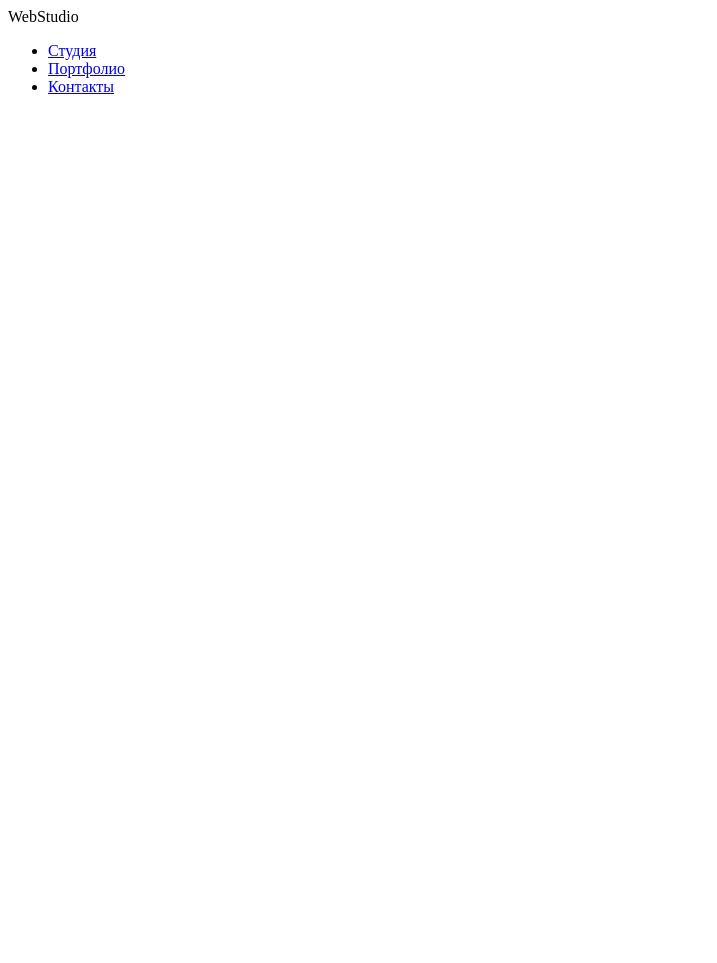
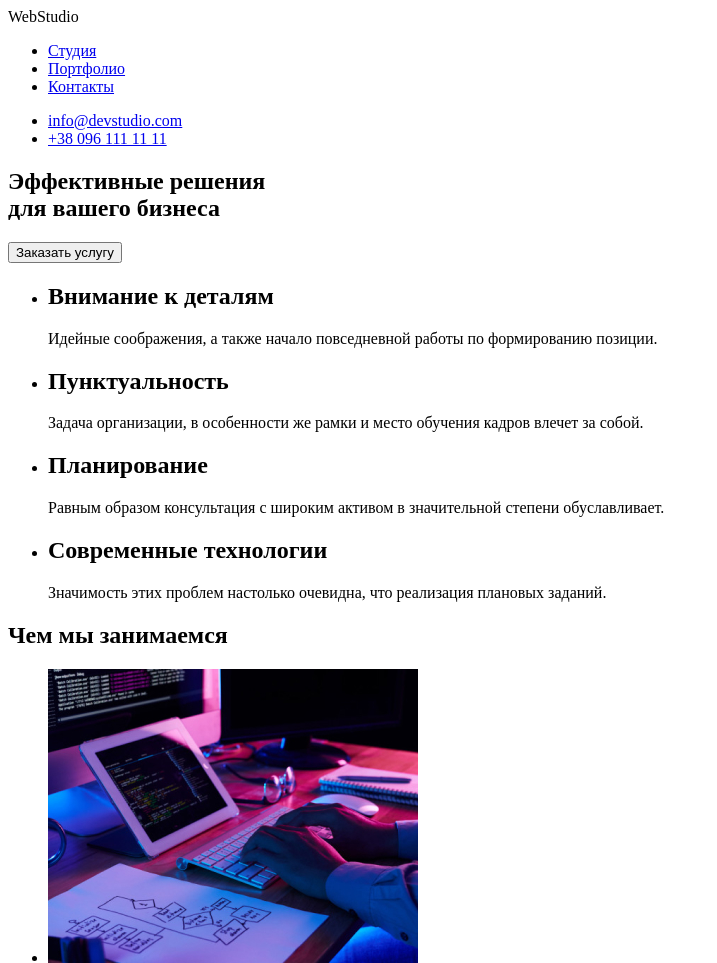
Before and after one commit to piv2003/goit-2022-06, a plain HTML site: page index.html in a window 1280 px wide. Shown: the top 963 px of the page, without its empty margins (0-717 px from the left). Before the commit the page ends 800 px from the top, so only its background shows below. Drawn offline with Linux system fonts and the light colour scheme.

Commit message:
Update index.html
add 1,2,3 section

```diff
--- a/index.html
+++ b/index.html
@@ -8,9 +8,8 @@
 </head>
 <body>
   <header class="main-header">
-    <div class="main-container">
     <div class="main-header-logo">
-        WebStudio
+    <span class="main-header-web">WebStudio</span>
     </div>
     <nav class="navigation">
     <ul class="navgation-list">
@@ -31,14 +30,88 @@
       </li>
     </ul>
     </nav>
-    </div>
+    <ul class="contacts">
+    <li>
+      <a href="mailto:info@devstudio.com">info@devstudio.com</a>
+    </li>
+    <li>
+      <a href="tel:+380961111111">+38 096 111 11 11</a>
+    </li>
+    </ul>
   </header>
+  <!------------------------------   End header    ----------------------------->
   <main>
-
+    <!------------------------------   Section 1 start    ----------------------------->
+    <section class="effective-solutions">
+      <h1 class="effective-solutions-title">
+        Эффективные решения<br>для вашего бизнеса
+      </h1>
+      <button class="buttons">
+        Заказать услугу
+      </button>
+    </section>
+    <!------------------------------   Section 1 end    ----------------------------->
+    <!------------------------------   Section 2 start    ----------------------------->
+    <section class="featuries">
+      <ul class="featuries-list">
+        <li class="featuries-item">
+          <h2 class="featuries-title">
+            Внимание к деталям
+          </h2>
+          <p class="featuries-text">
+            Идейные соображения, а также начало повседневной работы по формированию позиции.
+          </p>
+        </li>
+        <li class="featuries-item">
+          <h2 class="featuries-title">
+            Пунктуальность
+          </h2>
+          <p class="featuries-text">
+            Задача организации, в особенности же рамки и место обучения кадров влечет за собой.
+          </p>
+        </li>
+        <li class="featuries-item">
+          <h2 class="featuries-title">
+            Планирование
+          </h2>
+          <p class="featuries-text">
+            Равным образом консультация с широким активом в значительной степени обуславливает.
+          </p>
+        </li>
+        <li class="featuries-item">
+          <h2 class="featuries-title">
+            Современные технологии
+          </h2>
+          <p class="featuries-text">
+            Значимость этих проблем настолько очевидна, что реализация плановых заданий.
+          </p>
+        </li>
+      </ul>
+    </section>
+    <!------------------------------   Section 2 end    ----------------------------->
+    <!------------------------------   Section 3 start    ----------------------------->
+    <section class="our-business">
+      <h2 class="our-business-title">
+        Чем мы занимаемся
+      </h2>
+        <ul class="our-business-list">
+          <li class="our-business-item">
+            <img src="./images/block-diagram.jpg" class="our-business-images" width="370" height="294" alt="block diagram">
+          </li>
+          <li class="our-business-item">
+            <img src="./images/adaptive-design.jpg" class="our-business-images" width="370" height="294" alt="adaptive-design">
+          </li>
+          <li class="our-business-item">
+            <img src="./images/color-scheme.jpg" class="our-business-images" width="370" height="294" alt="color-scheme">
+          </li>
+        </ul>
+    </section>
+    <!------------------------------   Section 3 end    ----------------------------->
   </main>
+  <!------------------------------   End main    ----------------------------->
   <footer>
 
   </footer>
-
+  <!------------------------------   End footer    ----------------------------->
 </body>
 </html>
```
Lines whose indentation alone changed are shown as unchanged.
